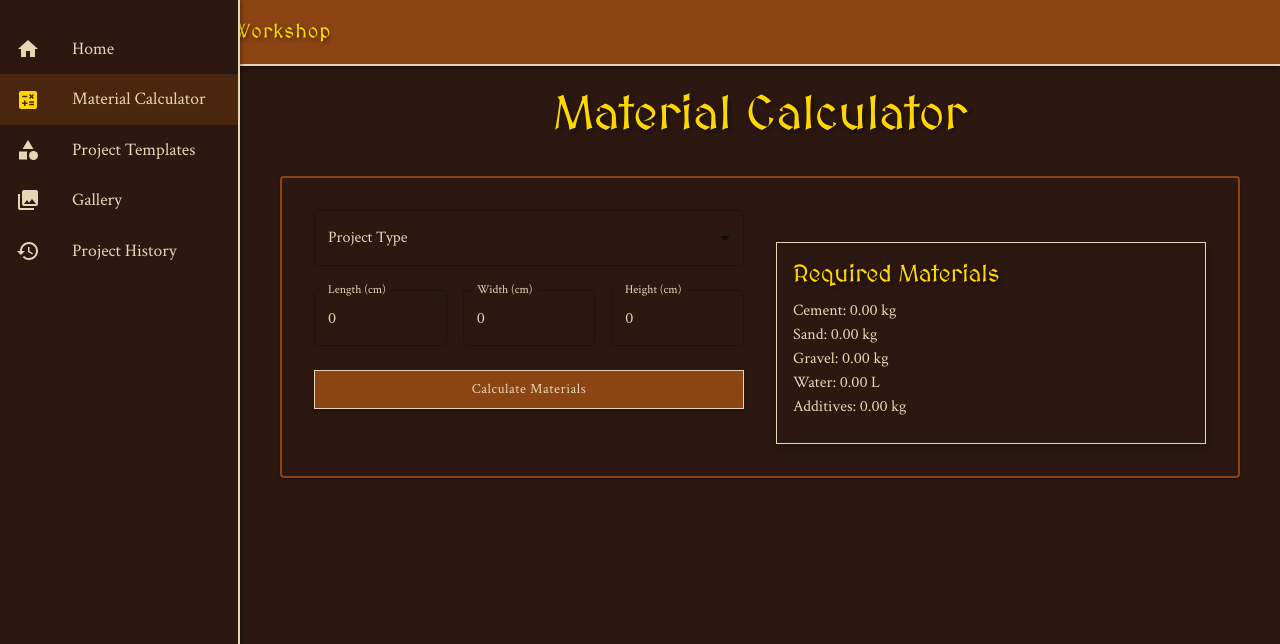
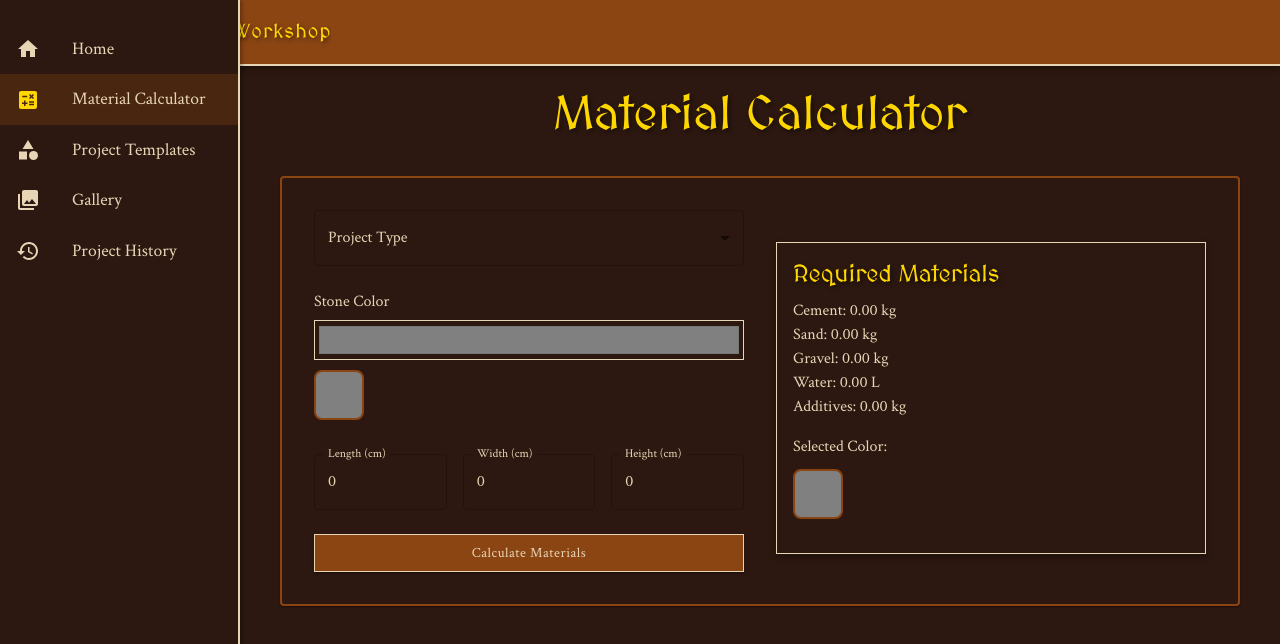
Before and after one commit to Foxglovery/concrete-mixer, a React (Create React App) app: page /calculator in a window 1280 px wide. Shown: the top 644 px of the page. Built offline with nearby package versions, Linux system fonts and the light colour scheme.

Commit message:
added color designation

```diff
--- a/src/pages/MaterialCalculator.tsx
+++ b/src/pages/MaterialCalculator.tsx
@@ -28,12 +28,22 @@ const ResultCard = styled(Card)`
   margin-top: 2rem;
 `;
 
+const ColorPreview = styled.div<{ color: string }>`
+  width: 50px;
+  height: 50px;
+  border-radius: 8px;
+  border: 2px solid #8B4513;
+  background-color: ${props => props.color};
+  margin: 10px 0;
+`;
+
 interface MaterialMix {
   cement: number;
   sand: number;
   gravel: number;
   water: number;
   additives: number;
+  color: string;
 }
 
 const MaterialCalculator = () => {
@@ -49,6 +59,7 @@ const MaterialCalculator = () => {
     gravel: 0,
     water: 0,
     additives: 0,
+    color: '#808080', // Default gray color
   });
 
   const projectTypes = [
@@ -67,6 +78,7 @@ const MaterialCalculator = () => {
       gravel: volume * 0.45,
       water: volume * 0.1,
       additives: volume * 0.02,
+      color: materialMix.color,
     };
     setMaterialMix(mix);
   };
@@ -95,6 +107,17 @@ const MaterialCalculator = () => {
               </Select>
             </FormControl>
 
+            <FormControl fullWidth sx={{ mb: 3 }}>
+              <Typography gutterBottom>Stone Color</Typography>
+              <input
+                type="color"
+                value={materialMix.color}
+                onChange={(e) => setMaterialMix({ ...materialMix, color: e.target.value })}
+                style={{ width: '100%', height: '40px' }}
+              />
+              <ColorPreview color={materialMix.color} />
+            </FormControl>
+
             <Grid container spacing={2}>
               <Grid item xs={12} sm={4}>
                 <TextField
@@ -102,9 +125,7 @@ const MaterialCalculator = () => {
                   label="Length (cm)"
                   type="number"
                   value={dimensions.length}
-                  onChange={(e) =>
-                    setDimensions({ ...dimensions, length: Number(e.target.value) })
-                  }
+                  onChange={(e) => setDimensions({ ...dimensions, length: Number(e.target.value) })}
                 />
               </Grid>
               <Grid item xs={12} sm={4}>
@@ -113,9 +134,7 @@ const MaterialCalculator = () => {
                   label="Width (cm)"
                   type="number"
                   value={dimensions.width}
-                  onChange={(e) =>
-                    setDimensions({ ...dimensions, width: Number(e.target.value) })
-                  }
+                  onChange={(e) => setDimensions({ ...dimensions, width: Number(e.target.value) })}
                 />
               </Grid>
               <Grid item xs={12} sm={4}>
@@ -124,9 +143,7 @@ const MaterialCalculator = () => {
                   label="Height (cm)"
                   type="number"
                   value={dimensions.height}
-                  onChange={(e) =>
-                    setDimensions({ ...dimensions, height: Number(e.target.value) })
-                  }
+                  onChange={(e) => setDimensions({ ...dimensions, height: Number(e.target.value) })}
                 />
               </Grid>
             </Grid>
@@ -135,8 +152,8 @@ const MaterialCalculator = () => {
               variant="contained"
               color="primary"
               fullWidth
+              onClick={calculateMaterials}
               sx={{ mt: 3 }}
-              onClick={calculateMaterials}
             >
               Calculate Materials
             </Button>
@@ -163,6 +180,10 @@ const MaterialCalculator = () => {
                 <Typography variant="body1">
                   Additives: {materialMix.additives.toFixed(2)} kg
                 </Typography>
+                <Typography variant="body1" sx={{ mt: 2 }}>
+                  Selected Color:
+                </Typography>
+                <ColorPreview color={materialMix.color} />
               </CardContent>
             </ResultCard>
           </Grid>
```
